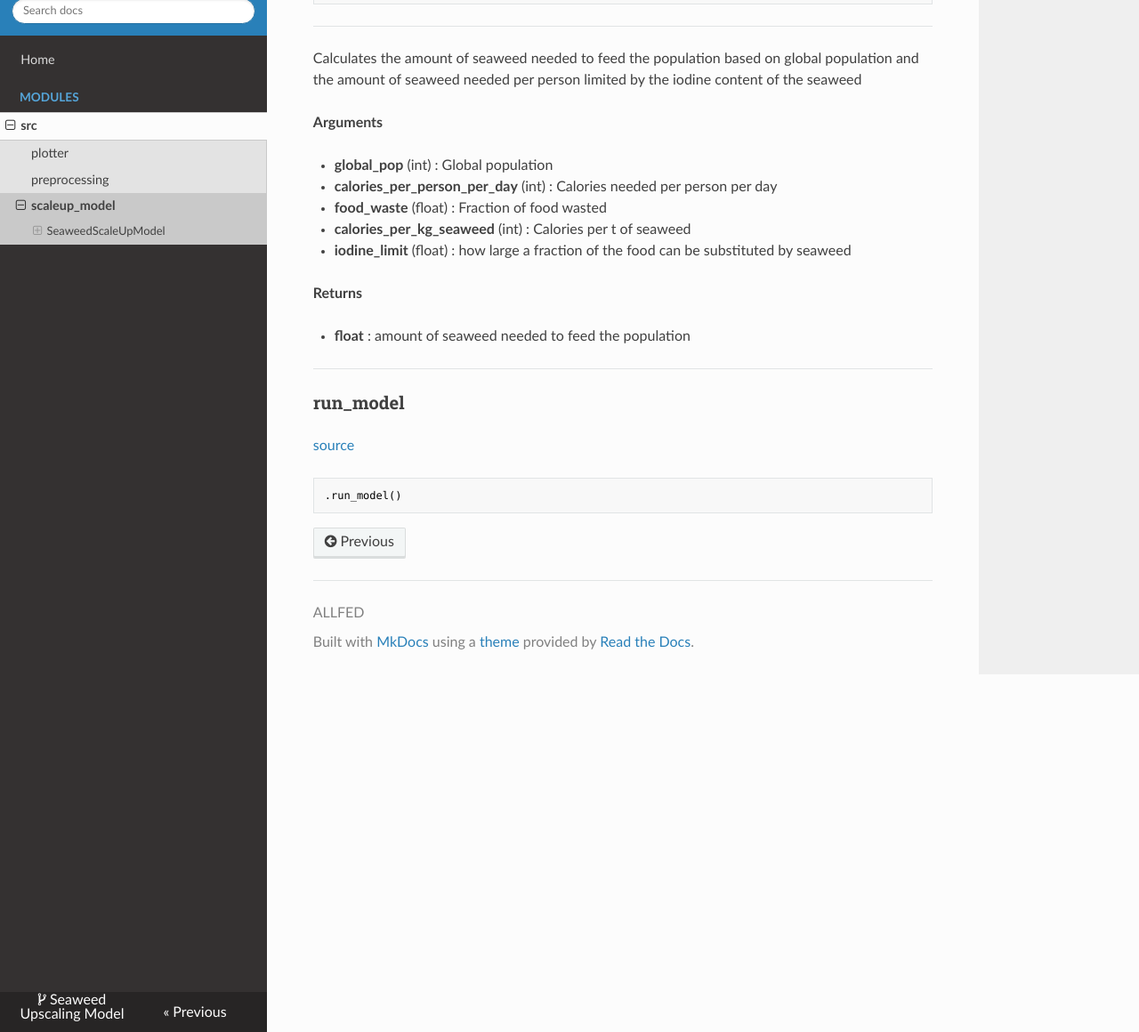
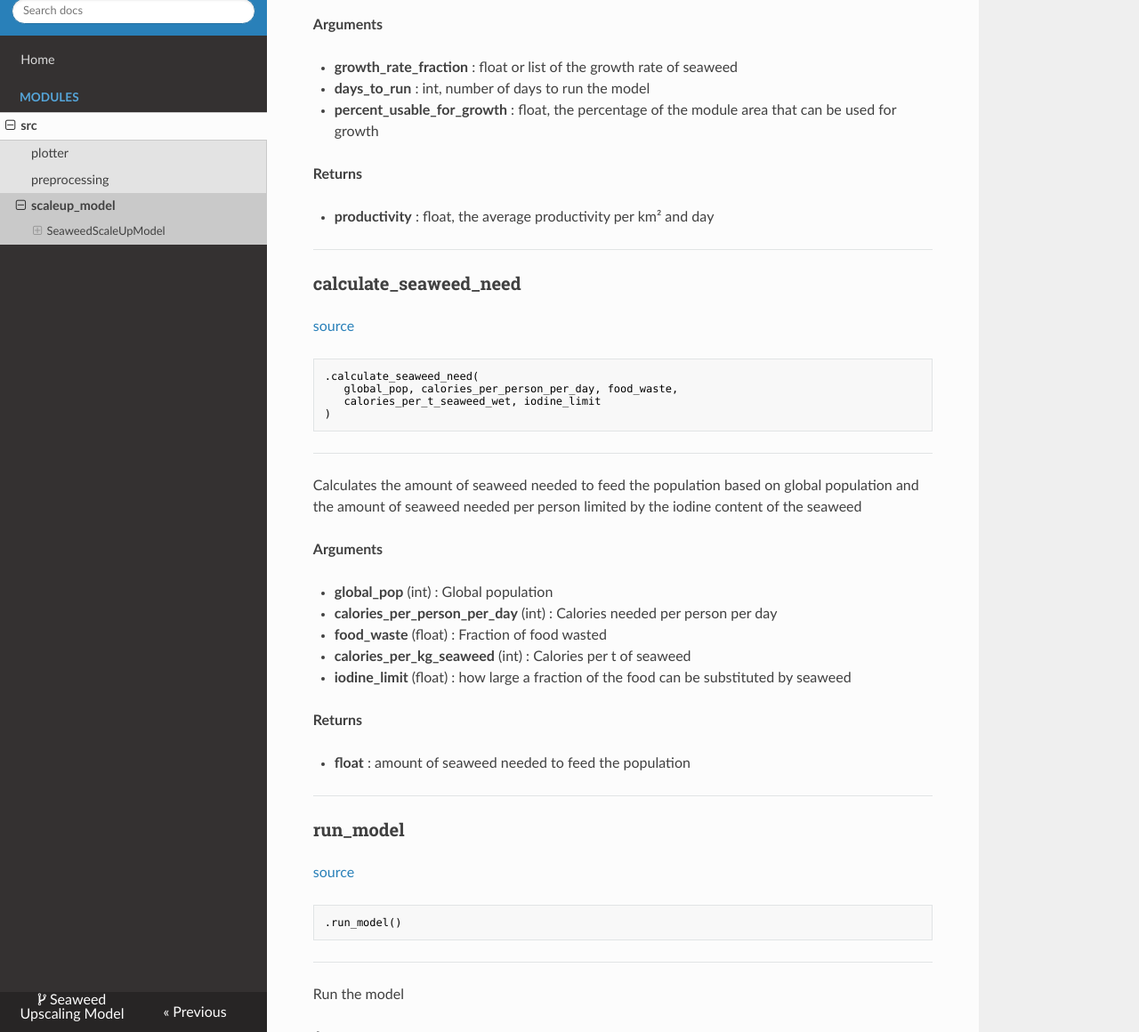
Before and after one commit to allfed/Seaweed-Scaleup-Model, an MkDocs documentation site: the page built from docs/sources/modules/src/scaleup_model.md, in a window 1280 px wide and 1400 px high, scrolled down 2190 px, cut to the strip 240-1400 px from the top of the window. Shown: the whole strip at 89% size. Built offline with MkDocs 1.6.1, drawn with Linux system fonts in a browser that asks for light colours; nearby versions of some CDN libraries; some of the changed text lies outside the part shown.

Commit message:
Auto-updating the docs

````diff
--- a/docs/sources/modules/src/plotter.md
+++ b/docs/sources/modules/src/plotter.md
@@ -15,6 +15,7 @@ Plots the results of the model
 **Arguments**
 
 * **cluster_df** (pd.DataFrame) : The results of the model
+* **percent_need** (int) : The percent of the population that needs to be satisfied
 
 
 **Returns**
@@ -25,7 +26,7 @@ None, but plots and saves the results
 
 
 ### plot_area_results
-[source](https://github.com/allfed/Seaweed-Upscaling-Model/blob/master/src/plotter.py/#L61)
+[source](https://github.com/allfed/Seaweed-Upscaling-Model/blob/master/src/plotter.py/#L62)
 ```python
 .plot_area_results(
    clusters
--- a/docs/sources/modules/src/scaleup_model.md
+++ b/docs/sources/modules/src/scaleup_model.md
@@ -18,7 +18,7 @@ Class that loads the data, calculates the scaleup and saves it into a csv
 
 
 ### .load_growth_timeseries
-[source](https://github.com/allfed/Seaweed-Upscaling-Model/blob/master/src/scaleup_model.py/#L27)
+[source](https://github.com/allfed/Seaweed-Upscaling-Model/blob/master/src/scaleup_model.py/#L31)
 ```python
 .load_growth_timeseries(
    path, cluster
@@ -28,8 +28,18 @@ Class that loads the data, calculates the scaleup and saves it into a csv
 ---
 Loads the growth timeseries from the file
 
+**Arguments**
+
+* **path**  : the path to the timeseries
+* **cluster**  : the cluster to use
+
+
+**Returns**
+
+None
+
 ### .self_shading
-[source](https://github.com/allfed/Seaweed-Upscaling-Model/blob/master/src/scaleup_model.py/#L38)
+[source](https://github.com/allfed/Seaweed-Upscaling-Model/blob/master/src/scaleup_model.py/#L47)
 ```python
 .self_shading(
    density
@@ -53,7 +63,7 @@ Journal of Computational Biology, 17(7), 895−906.
 the growth rate fraction
 
 ### .seaweed_growth
-[source](https://github.com/allfed/Seaweed-Upscaling-Model/blob/master/src/scaleup_model.py/#L55)
+[source](https://github.com/allfed/Seaweed-Upscaling-Model/blob/master/src/scaleup_model.py/#L65)
 ```python
 .seaweed_growth(
    initial_seaweed, initial_area_built, initial_area_used,
@@ -88,7 +98,7 @@ growth numbers
 A dataframe with all important growth numbers
 
 ### .determine_average_productivity
-[source](https://github.com/allfed/Seaweed-Upscaling-Model/blob/master/src/scaleup_model.py/#L202)
+[source](https://github.com/allfed/Seaweed-Upscaling-Model/blob/master/src/scaleup_model.py/#L212)
 ```python
 .determine_average_productivity(
    growth_rate_fraction, days_to_run, percent_usable_for_growth
@@ -99,11 +109,24 @@ A dataframe with all important growth numbers
 Let the model run for one km² to determine the productivity
 per area and day and the harvest intervall
 
+**Arguments**
+
+* **growth_rate_fraction**  : float or list of the growth rate of seaweed
+* **days_to_run**  : int, number of days to run the model
+* **percent_usable_for_growth**  : float, the percentage of the module area
+    that can be used for growth
+
+
+**Returns**
+
+* **productivity**  : float, the average productivity per km² and day
+
+
 ----
 
 
 ### calculate_seaweed_need
-[source](https://github.com/allfed/Seaweed-Upscaling-Model/blob/master/src/scaleup_model.py/#L245)
+[source](https://github.com/allfed/Seaweed-Upscaling-Model/blob/master/src/scaleup_model.py/#L262)
 ```python
 .calculate_seaweed_need(
    global_pop, calories_per_person_per_day, food_waste,
@@ -134,7 +157,18 @@ limited by the iodine content of the seaweed
 
 
 ### run_model
-[source](https://github.com/allfed/Seaweed-Upscaling-Model/blob/master/src/scaleup_model.py/#L276)
+[source](https://github.com/allfed/Seaweed-Upscaling-Model/blob/master/src/scaleup_model.py/#L293)
 ```python
 .run_model()
 ```
+
+---
+Run the model
+
+**Arguments**
+
+None
+
+**Returns**
+
+None
````
